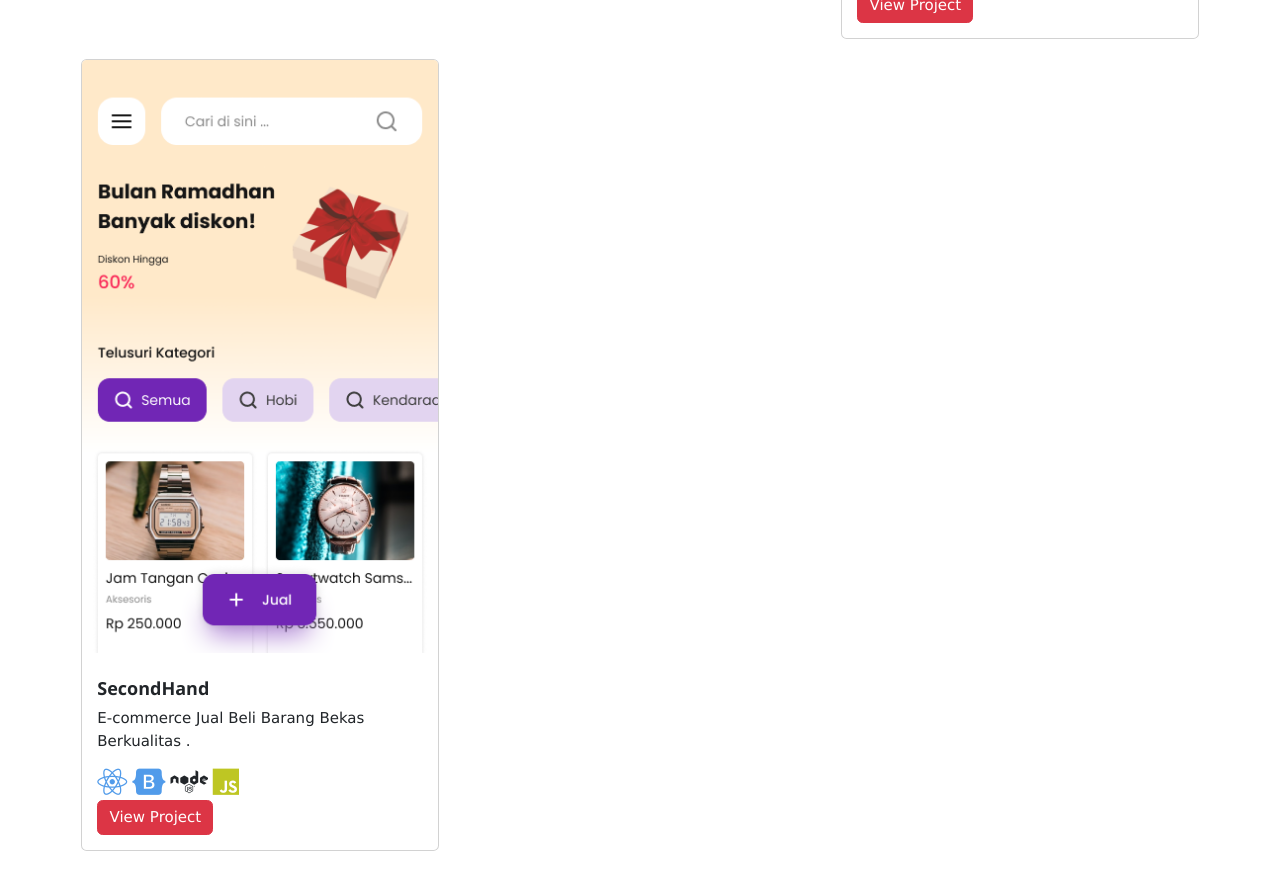
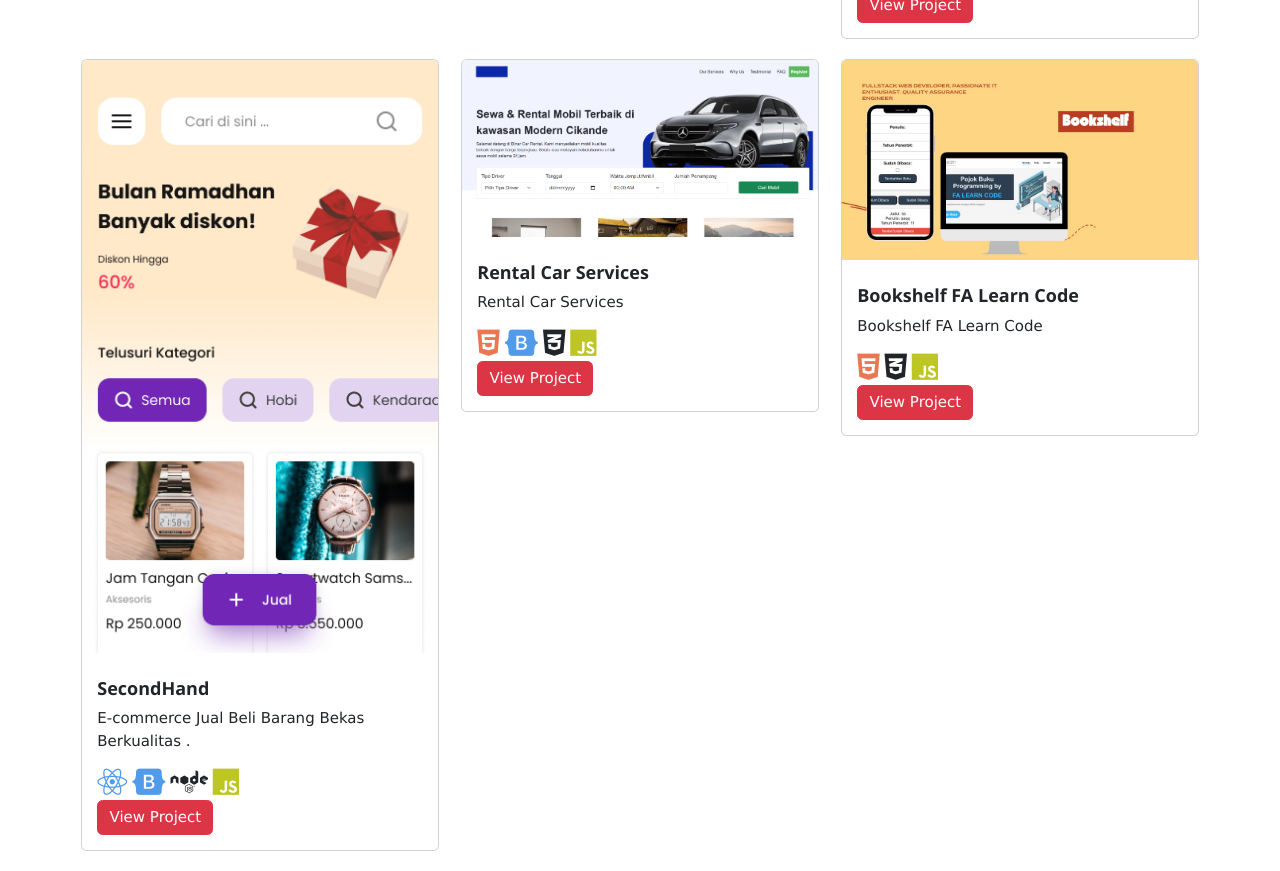
Before and after one commit to Efa-Isnawati/efa-portofolio, a plain HTML site: page index.html in a window 1280 px wide. Shown: the part 2661-3532 px from the top of the page. Drawn offline with nearby package versions, Linux system fonts and the light colour scheme; a small style sheet from the web is missing.

Commit message:
update project again

```diff
--- a/index.html
+++ b/index.html
@@ -598,6 +598,63 @@
           </div>
         </div>
 
+        <div class="col-md-4">
+          <div class="card project-card">
+            <img
+              src="./assets/images/p5.png"
+              class="card-img-top"
+              alt="Project 4"
+            />
+            <div class="card-body">
+              <h5 class="card-title" style="font-weight: bold">
+                Rental Car Services
+              </h5>
+              <p class="card-text">Rental Car Services</p>
+              <div class="program">
+                <i class="fa-brands fa-html5 fa-2x" style="color: #ea7751"></i>
+                <i
+                  class="fa-brands fa-bootstrap fa-2x"
+                  style="color: #519bea"
+                ></i>
+                <i class="fa-brands fa-css3-alt fa-2x"></i>
+                <i class="fa-brands fa-js fa-2x" style="color: #bec623"></i>
+              </div>
+              <a
+                href="https://rental-car-alpha.vercel.app/"
+                class="btn btn-danger"
+                target="_blank"
+                >View Project</a
+              >
+            </div>
+          </div>
+        </div>
+        <div class="col-md-4">
+          <div class="card project-card">
+            <img
+              src="./assets/images/p6.png"
+              class="card-img-top"
+              alt="Project 4"
+            />
+            <div class="card-body">
+              <h5 class="card-title" style="font-weight: bold">
+                Bookshelf FA Learn Code
+              </h5>
+              <p class="card-text">Bookshelf FA Learn Code</p>
+              <div class="program">
+                <i class="fa-brands fa-html5 fa-2x" style="color: #ea7751"></i>
+                <i class="fa-brands fa-css3-alt fa-2x"></i>
+                <i class="fa-brands fa-js fa-2x" style="color: #bec623"></i>
+              </div>
+              <a
+                href="https://bookshelf-apps-seven.vercel.app/"
+                class="btn btn-danger"
+                target="_blank"
+                >View Project</a
+              >
+            </div>
+          </div>
+        </div>
+
         <!-- Add more projects as needed -->
       </div>
     </div>
```
Also changed, not shown: assets/images/p5.png (added), assets/images/p6.png (added).
